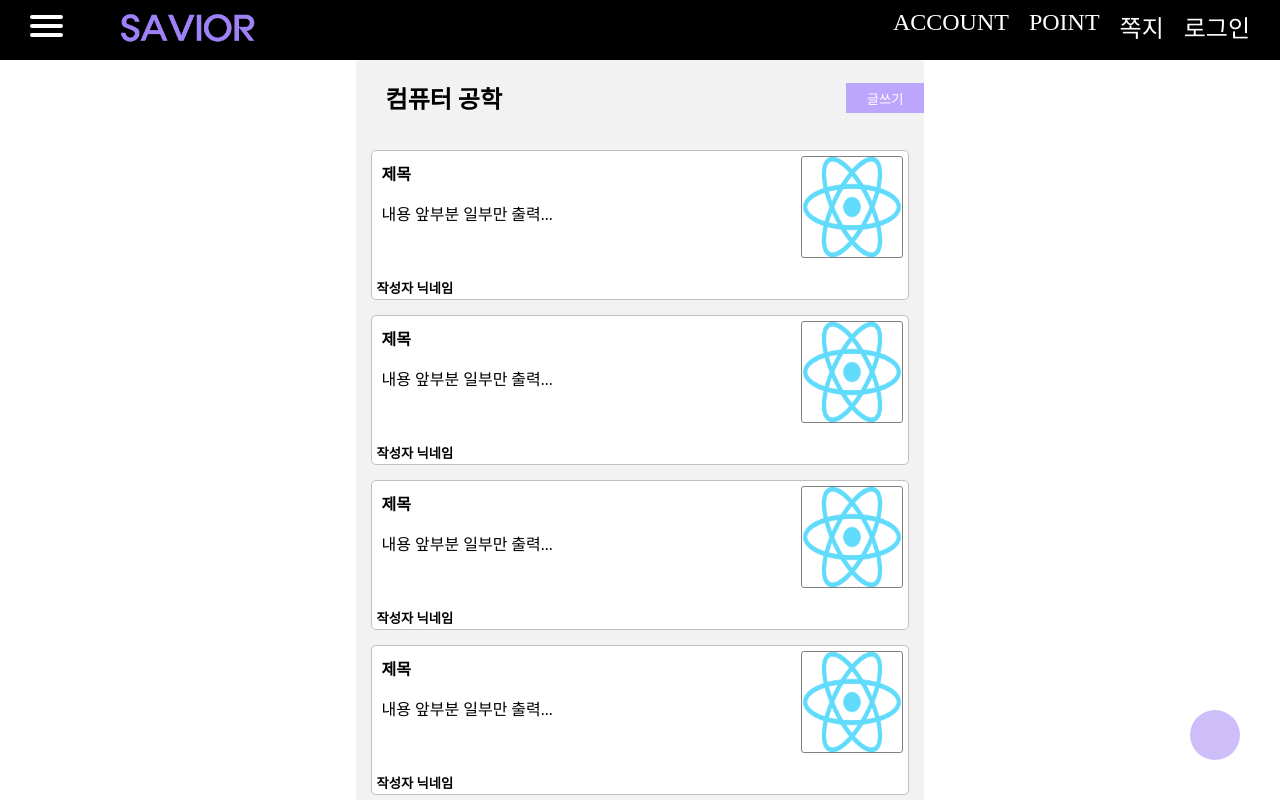
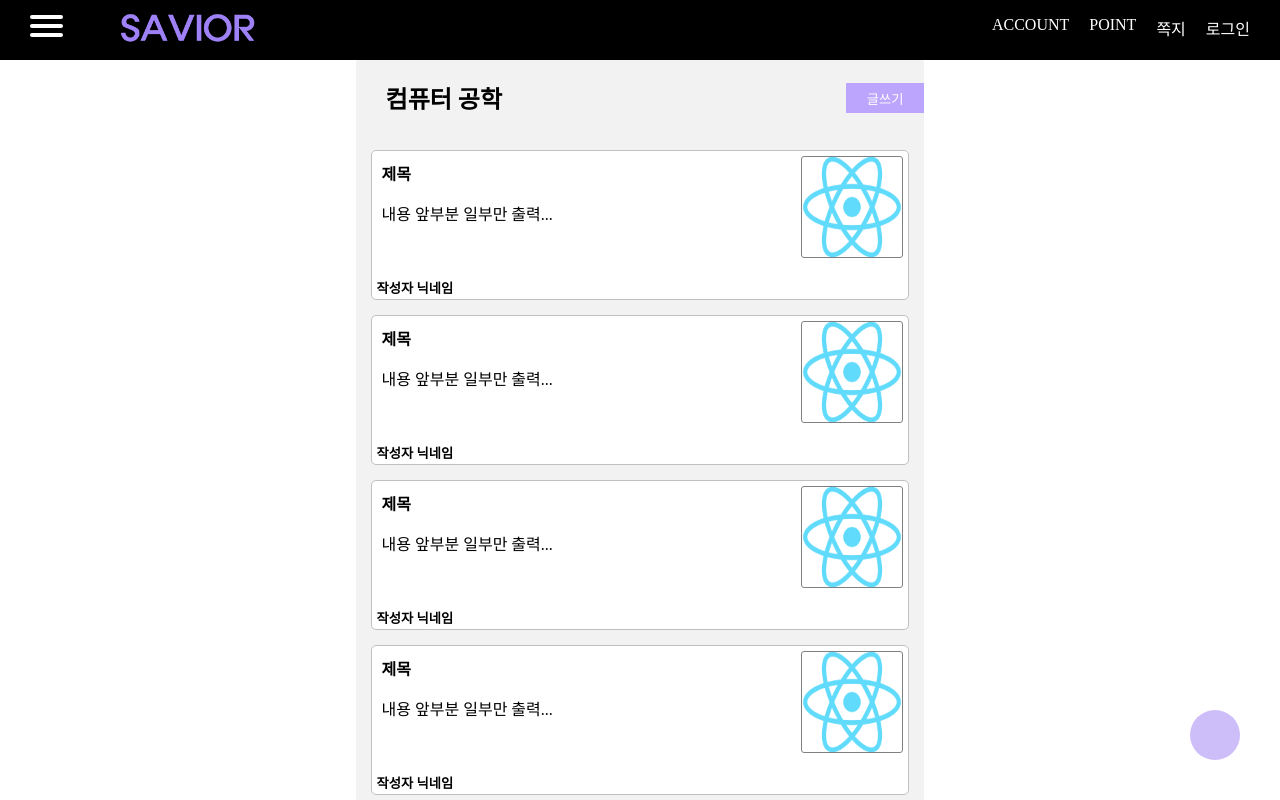
Before and after one commit to ReflectMun/capstone2022, a React (Create React App) app in the folder client/: page / in a window 1280 px wide. Shown: the top 800 px of the page. Built offline with nearby package versions, Linux system fonts and the light colour scheme.

Commit message:
네비 css...

```diff
--- a/client/src/css/nav.module.css
+++ b/client/src/css/nav.module.css
@@ -13,7 +13,7 @@
   flex-direction: row;
   position: absolute;
   right: 10px;
-  top : -15px;
+
 }
 #info {
   display: flex;
@@ -182,7 +182,7 @@
 }
 
 #info{
-  font-size: 1.5em;
+  font-size: 1em;
   color: #ffffff;
 }
 #id{
```
